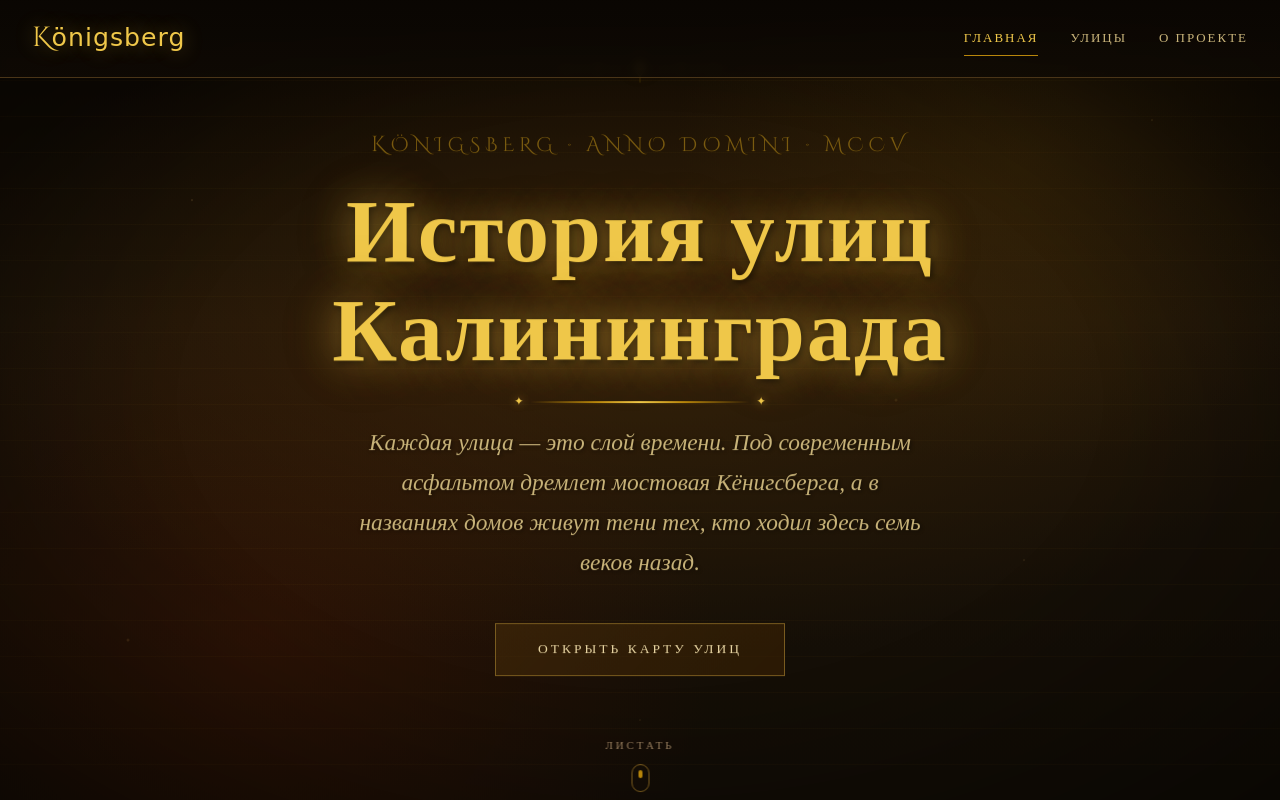
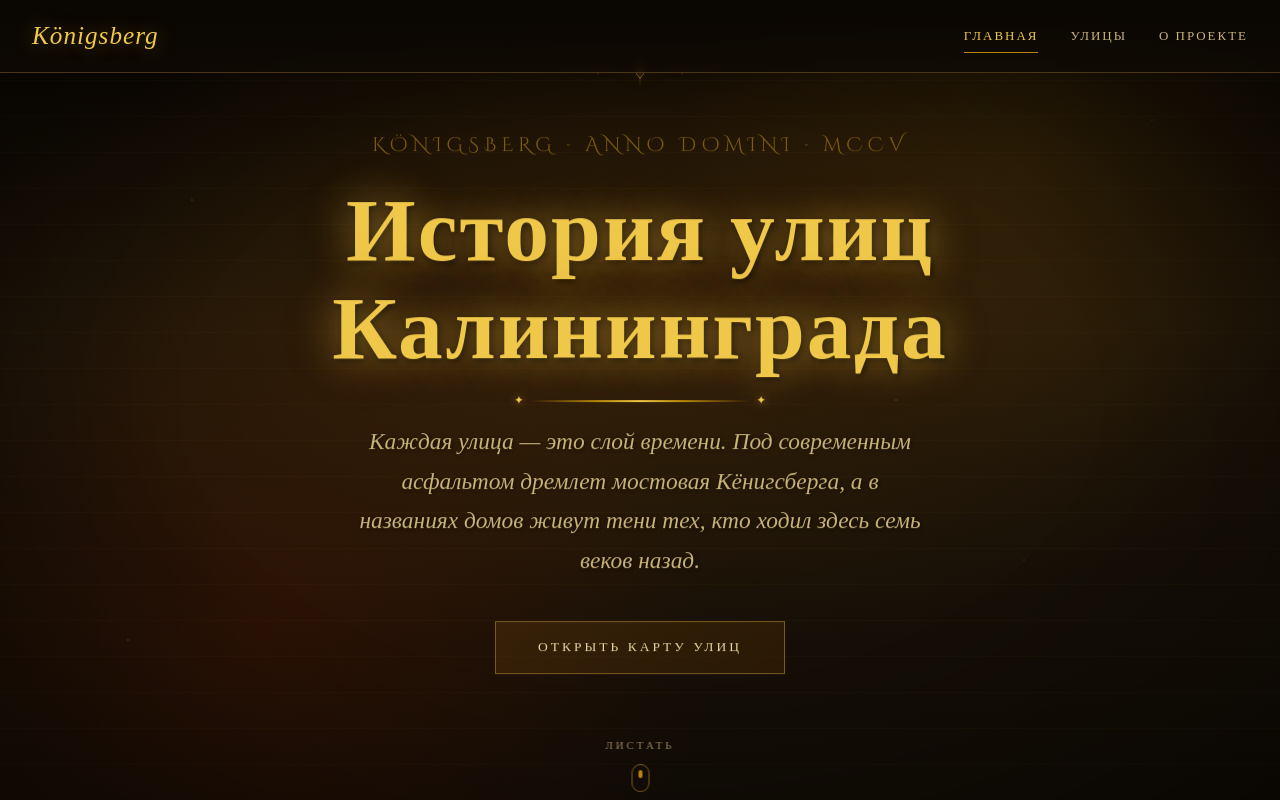
Before and after one commit to aqualang89/streets-of-konigsberg, a plain HTML site: page index.html in a window 1280 px wide. Shown: the top 800 px of the page. Drawn offline with nearby package versions, Linux system fonts and the light colour scheme; a web font is replaced by a local one.

Commit message:
Шрифт Königsberg заменён на IM Fell English

```diff
--- a/css/style.css
+++ b/css/style.css
@@ -121,14 +121,9 @@ body {
   border-bottom-color: var(--color-border-gold);
 }
 
-/* Первая буква K — читаемый готический стиль */
-.gothic-k {
-  font-family: var(--font-cinzel-deco);
-  font-size: 1.1em;
-}
-
 .nav-logo {
-  font-family: var(--font-gothic);
+  font-family: var(--font-fell);
+  font-style: italic;
   font-size: 1.4rem;
   color: var(--color-gold-bright);
   text-decoration: none;
@@ -782,7 +777,8 @@ body {
 }
 
 .footer-logo {
-  font-family: var(--font-gothic);
+  font-family: var(--font-fell);
+  font-style: italic;
   font-size: 1.8rem;
   color: var(--color-gold-bright);
   text-shadow: 0 0 20px rgba(240, 200, 74, 0.3);
--- a/index.html
+++ b/index.html
@@ -23,7 +23,7 @@
        ======================== -->
   <nav class="site-nav" role="navigation" aria-label="Основная навигация">
     <a class="nav-logo" href="index.html" aria-label="На главную">
-      <span class="gothic-k">K</span>önigsberg
+      Königsberg
     </a>
     <ul class="nav-links">
       <li><a class="nav-link active" href="index.html">Главная</a></li>
@@ -57,7 +57,7 @@
       >
 
       <!-- Латинский подзаголовок -->
-      <span class="hero-title-latin"><span class="gothic-k">K</span>önigsberg · Anno Domini · MCCV</span>
+      <span class="hero-title-latin">Königsberg · Anno Domini · MCCV</span>
 
       <!-- Главный заголовок -->
       <h1 class="hero-title" id="hero-title">
@@ -297,7 +297,7 @@
     <div class="footer-inner">
 
       <div>
-        <div class="footer-logo" aria-label="Königsberg"><span class="gothic-k">K</span>önigsberg</div>
+        <div class="footer-logo" aria-label="Königsberg">Königsberg</div>
         <span class="footer-logo-sub">История улиц Калининграда</span>
       </div>
 
```
Also changed, not shown: streets/leninsky-prospekt.html (+2 -2 lines).
